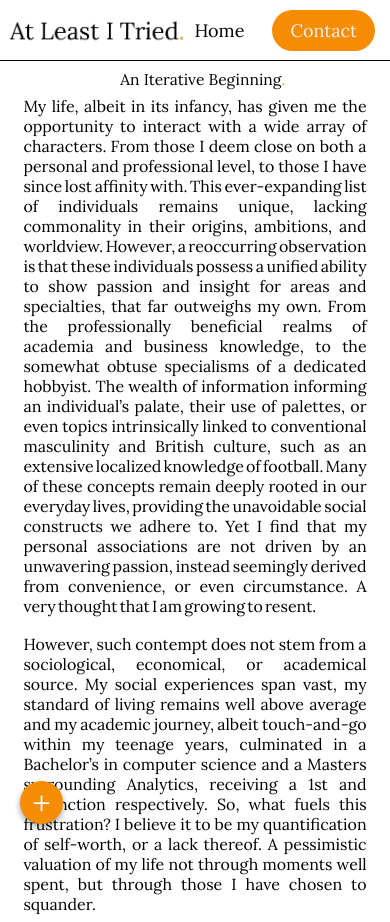
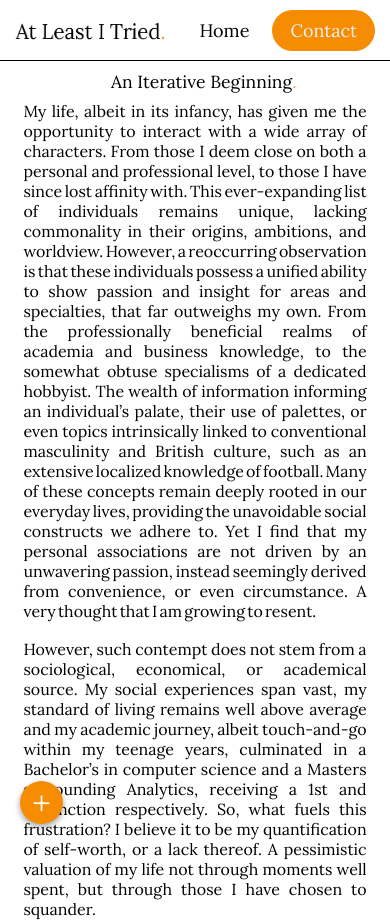
Before and after one commit to tomtribe/AtLeastITried, a plain HTML site: page blogPost1.html in a window 390 px wide. Shown: the top 922 px of the page. Drawn offline with Linux system fonts and the light colour scheme.

Commit message:
v2 responsive mobile changes

```diff
--- a/blogPost1.html
+++ b/blogPost1.html
@@ -11,7 +11,7 @@
 </head>
 <body>
     <header id="navBar">
-        <img class="logo" onclick="document.location='index.html'" style="width:16%; height:16%; min-width: 175px; " src="images/ALIT-Logo-01.png" alt="logo">
+        <img class="logo" onclick="document.location='index.html'" style="width:16%; height:16%; min-width: 150px; " src="images/ALIT-Logo-01.png" alt="logo">
             <nav>
                 <ul class="navopts">
                     <li><a href="index.html">Home</a></li>
--- a/styles.css
+++ b/styles.css
@@ -33,6 +33,7 @@ header {
     padding-top: 5px;
     border-bottom:1.5px solid rgb(0,0,0);padding-bottom:3px;
 
+
 }
 
 .logo {
@@ -46,7 +47,7 @@ header {
 
 .navopts li{
     display: inline-block;
-    padding: 10px;
+    padding: 5px;
 }
 
 .navopts li a{
@@ -90,7 +91,7 @@ header {
     font-weight: 400;
     text-align: center;
     font-size: 40px;
-    font-size: 4vw;
+    font-size: 4.5vw;
     margin-bottom: 0.5em;
     margin-top: 0.5em;
     color: #000000;
@@ -357,6 +358,7 @@ button:hover{
     box-shadow: 0 3px 6px rgba(0, 0, 0, 0.16), 0 3px 6px rgba(0, 0, 0, 0.23);
 
   }
+
   .flBtnBox.big {
     transform: rotate(0deg);
     background-color: rgb(245, 140, 2);
@@ -389,7 +391,13 @@ button:hover{
     }
   }
 
+
   .flBtnBox.big:hover {
+    box-shadow: 0 0 10px rgba(41,120,211,0.4);
+    animation: out 1s;
+  }
+
+  .flBtnBox.big:active {
     box-shadow: 0 0 10px rgba(41,120,211,0.4);
     animation: out 1s;
   }
@@ -407,6 +415,7 @@ button:hover{
   .flBtnBox.small:hover {
     box-shadow: 0 0 10px rgba(0,0,0,0.3)
   }
+
   .flBtns {
     position: absolute;
     left: 100%;
@@ -425,7 +434,6 @@ button:hover{
 /* About Me secion specific content */
 
 .aboutMePicture {
-  margin-left: 1.3em;
   margin-top: 1.5em;
   margin-bottom: 2em;
   margin-right: 2em;
```
Also changed, not shown: contact.html (+1 -1 lines), index.html (+1 -1 lines).
